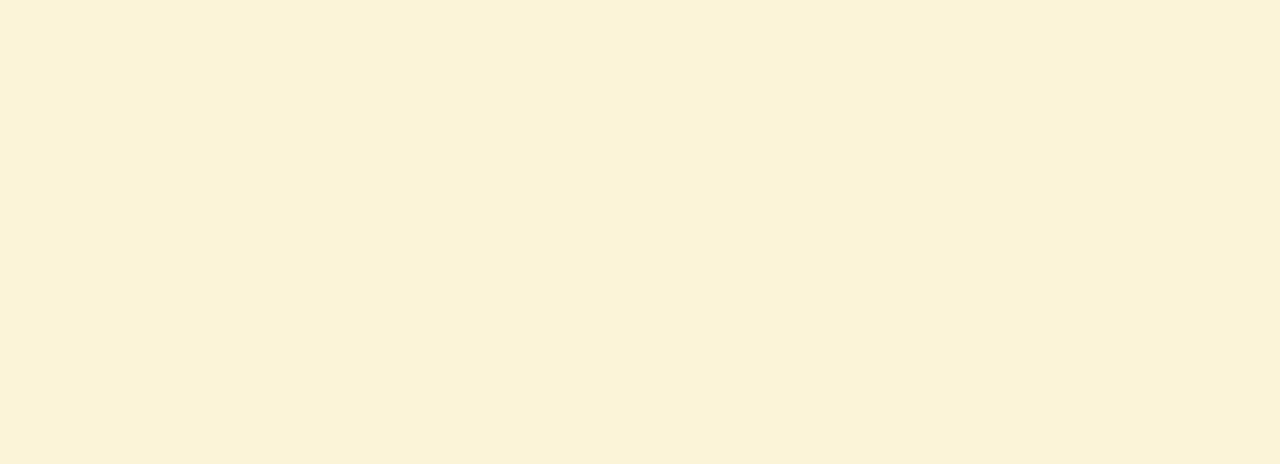
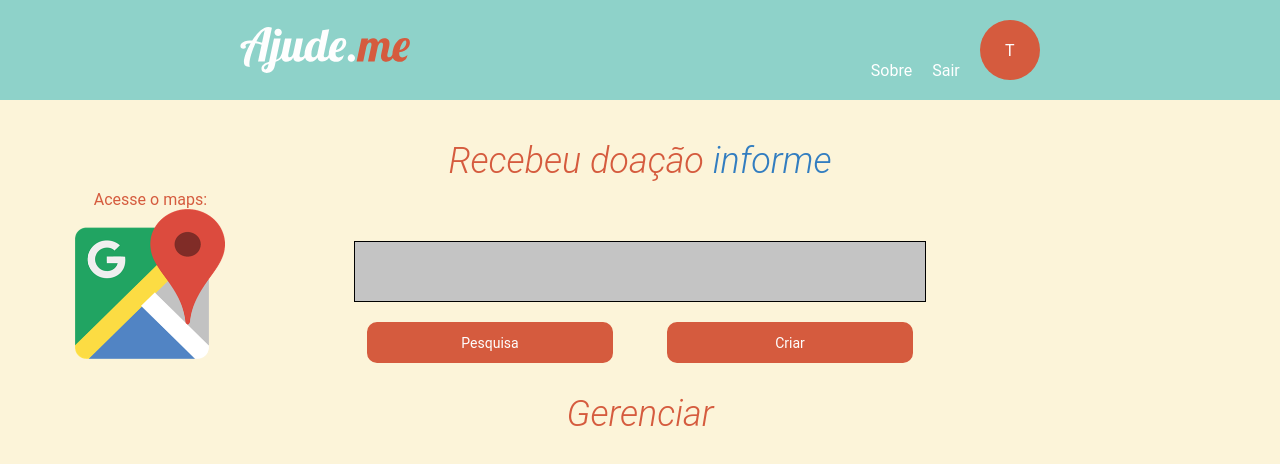
Before and after one commit to r-e-g-e/m3-capstone, a React (Create React App) app: page /control in a window 1280 px wide. Shown: the top 464 px of the page. Built offline with nearby package versions, Linux system fonts and the light colour scheme.

Commit message:
feat: estilizaçao basica terminada

```diff
--- a/src/app.jsx
+++ b/src/app.jsx
@@ -16,6 +16,7 @@ import CardCreate from "./components/CardCreate";
 import CartaoDeColeta from "./components/CartaoDeColeta";
 import  Header from "./components/Header";
 import FormBackground from "./components/FormBackground";
+import ControleDeColeta from "./pages/Controle-de-coleta";
 
 
 function App() {
@@ -45,6 +46,9 @@ function App() {
         <Route path="/collection">
           <PagColeta/>
         </Route>
+        <Route path="/control">
+          <ControleDeColeta/>
+        </Route>
         <Route path="/about">
           <PaginaSobre />
         </Route>
@@ -53,7 +57,6 @@ function App() {
           <ButtonHeader>Teste</ButtonHeader>
           <CardCreate/>
           <CartaoDeColeta width={`${300}px`} height={`${300}px`} dados = {dados} />
-
           <Header/>
         </Route>
       </Switch>
--- /dev/null
+++ b/src/pages/Controle-de-coleta/index.jsx
@@ -0,0 +1,36 @@
+import Header from "../../components/Header";
+import Button from "../../components/Button";
+import {LocationsContainer, Container} from "./styles";
+import { useState } from "react";
+
+function ControleDeColeta(){
+
+  const [modal, setModal] = useState(false);
+
+  return(
+    <>
+      <Header/>
+      <Container>
+
+        <div className="icon">
+          <span>Acesse o maps:</span>
+          <img src="/assets/maps.png" alt="icon"/>
+        </div>
+        <h2>Recebeu doação <span className="blue" onClick={()=>setModal(true)}>informe</span></h2>
+        <section className="search">
+          <input type="text"/>
+          <div className="buttons">
+            <Button width={`${246}px`} height={`${41}px`} bgColor = {"orange"}>Pesquisa</Button>
+            <Button width={`${246}px`} height={`${41}px`} bgColor = {"orange"}>Criar</Button>
+          </div>
+        </section>
+        <h2>Gerenciar</h2>
+        <LocationsContainer>
+          <div className="locationsInnerContainer">
+          </div>
+        </LocationsContainer>
+      </Container>
+    </>
+  );
+}
+export default ControleDeColeta;
--- /dev/null
+++ b/src/pages/Controle-de-coleta/styles.js
@@ -0,0 +1,120 @@
+import styled from "styled-components";
+
+export const Container = styled.div`
+  display: flex;
+  flex-direction: column;
+  justify-content: flex-start;
+  align-items: center;
+  background-image: none;
+  h2{
+    font-weight: inherit;
+    font-family: 'Roboto';
+    font-style: italic;
+    font-size: 23px;
+    line-height: 42px;
+    margin-top: 20px;
+    color: var(--laranja);
+    @media (min-width: 768px){
+      font-weight: 300;
+      font-size: 36px;
+    }
+  }
+  input{
+    margin: 10px 0;
+    width: 246px;
+    height: 41px;
+    background: #C4C4C4;
+    border: 1px solid #000000;
+    box-sizing: border-box;
+    @media (min-width: 768px){
+      width: 572px;
+      height: 61px;
+    }
+  }
+  .blue{
+    color: #327DC0;
+    cursor: pointer;
+  }
+  .top{
+    display: flex;
+    justify-content: center;
+    align-items: center;
+    flex-direction: column;
+  }
+  .background{
+    display: none;
+    @media (min-width: 1566px){
+      display: flex;
+    }
+  }
+  .search{
+    display: flex;
+    flex-direction: column;
+    justify-content: center;
+    align-items: center;
+    @media (min-width: 996px){
+      margin-top: 49px;
+    }
+  }
+  .icon{
+
+    display: flex;
+    justify-content: center;
+    align-items: center;
+    margin: 10px 0;
+    color: var(--laranja);
+    img{
+    margin: 0 5px;
+    width: 50px;
+    height: 50px;
+  }
+    @media (min-width: 996px){
+      flex-direction: column;
+      position: absolute;
+      right: 82%;
+      margin-top: 70px;
+      img{
+        width: 150px;
+        height: 150px;
+      }
+    }
+  }
+  .buttons{
+    display: flex;
+    flex-direction: column;
+    @media (min-width: 768px){
+      flex-direction: row;
+      justify-content: space-around;
+      width: 600px;
+    }
+  }
+  @media (min-width: 1428px){
+    background-image: url("/assets/background/travelImage.svg");
+    background-repeat: no-repeat;
+    background-position: 101% -2%;
+    background-size: 533px
+    }
+`;
+
+export const LocationsContainer = styled.div`
+  width: 290px;
+  height: 100vh;
+  display: flex;
+  flex-direction: column;
+  justify-content: flex-start;
+  align-items: center;
+  .locationsInnerContainer {
+    width: 95%;
+    border: 2px solid black;
+    height: 425px;
+    overflow: scroll;
+    display: flex;
+    justify-content: center;
+    align-items: flex-start;
+    background-color: var(--bege-escuro);
+    @media (min-width: 768px){
+      border:none;
+      background-color: var(--bege);
+}
+  }
+`;
--- a/src/pages/Lading/style.js
+++ b/src/pages/Lading/style.js
@@ -17,6 +17,30 @@ export const Header = styled.div`
 export const Container = styled.div`
   display: flex;
   flex-direction:column;
+  .help-landing{
+        width: 223px;
+        height: 136px;
+        font-family: 'Roboto';
+        font-style: normal;
+        font-weight: 700;
+        font-size: 40px;
+        line-height: 47px;
+        text-align: center;
+        color:  var(--branco);
+    }
+    .flex-column{
+        margin-top: 20px;
+        display: flex;
+        justify-content: center;
+        flex-direction: column;
+        align-items: center;
+    }
+    .flex{
+        margin-top: 20px;
+        display: flex;
+        justify-content: center;
+        align-items: center;
+    }
 `;
 
 export const Flex = styled.div`
--- a/src/styles/global.js
+++ b/src/styles/global.js
@@ -10,6 +10,9 @@ const GlobalStyle = createGlobalStyle`
     body {
         font-family: "Roboto", sans-serif ;
         background-color: var(--bege);
+        display: flex;
+        justify-content: center;
+        flex-direction: column;
     }
     :root {
         --bege: #fcf4d9;
@@ -30,29 +33,6 @@ const GlobalStyle = createGlobalStyle`
     a{
         text-decoration: none;
     }
-    .help-landing{
-        width: 223px;
-        height: 136px;
-        font-family: 'Roboto';
-        font-style: normal;
-        font-weight: 700;
-        font-size: 40px;
-        line-height: 47px;
-        text-align: center;
-        color:  var(--branco);
-    }
-    .flex-column{
-        margin-top: 20px;
-        display: flex;
-        justify-content: center;
-        flex-direction: column;
-        align-items: center;
-    }
-    .flex{
-        margin-top: 20px;
-        display: flex;
-        justify-content: center;
-        align-items: center;
-    }
+
 `;
 export default GlobalStyle;
```
Also changed, not shown: public/assets/background/travelImage.svg (added), public/assets/maps.png (added).
